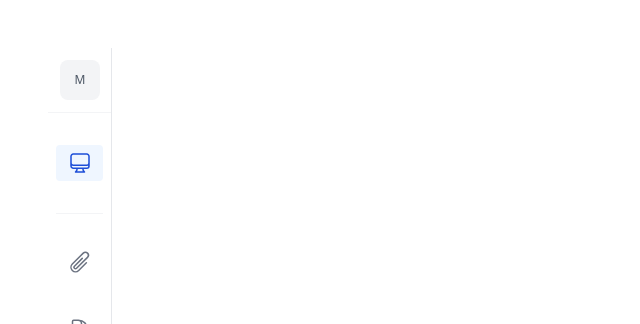
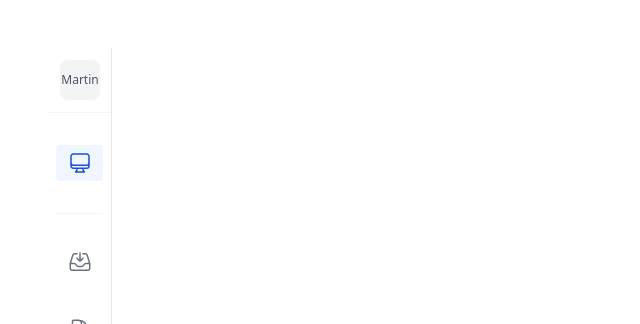
Before and after one commit to martinskerr/intranetTrabajadores, a React (Vite) app in the folder clienteFront/cliente/: page /index in a window 1280 px wide. Shown: the top 324 px of the page, without its empty margins (0-640 px from the left). Built offline with nearby package versions, Linux system fonts and the light colour scheme.

Commit message:
fixed sidebar icons

```diff
--- a/clienteFront/cliente/src/components/sideBar.jsx
+++ b/clienteFront/cliente/src/components/sideBar.jsx
@@ -6,7 +6,7 @@ const Sidebar = () => {
       <div>
         <div className="inline-flex h-16 w-16 items-center  justify-center">
           <span className="grid h-10 w-10 place-content-center rounded-lg bg-gray-100 text-xs text-gray-600">
-            M
+            Martin
           </span>
         </div>
 
@@ -40,8 +40,9 @@ const Sidebar = () => {
                   className="group relative flex justify-center rounded px-2 py-5 text-gray-500 hover:bg-gray-50 hover:text-gray-700"
                 >
                 <svg xmlns="http://www.w3.org/2000/svg" fill="none" viewBox="0 0 24 24" stroke-width="1.5" stroke="currentColor" class="w-6 h-6">
-                <path stroke-linecap="round" stroke-linejoin="round" d="M18.375 12.739l-7.693 7.693a4.5 4.5 0 01-6.364-6.364l10.94-10.94A3 3 0 1119.5 7.372L8.552 18.32m.009-.01l-.01.01m5.699-9.941l-7.81 7.81a1.5 1.5 0 002.112 2.13" />
+                  <path stroke-linecap="round" stroke-linejoin="round" d="M9 3.75H6.912a2.25 2.25 0 00-2.15 1.588L2.35 13.177a2.25 2.25 0 00-.1.661V18a2.25 2.25 0 002.25 2.25h15A2.25 2.25 0 0021.75 18v-4.162c0-.224-.034-.447-.1-.661L19.24 5.338a2.25 2.25 0 00-2.15-1.588H15M2.25 13.5h3.86a2.25 2.25 0 012.012 1.244l.256.512a2.25 2.25 0 002.013 1.244h3.218a2.25 2.25 0 002.013-1.244l.256-.512a2.25 2.25 0 012.013-1.244h3.859M12 3v8.25m0 0l-3-3m3 3l3-3" />
                 </svg>
+
 
 
               <span
--- a/clienteFront/cliente/src/pages/login.jsx
+++ b/clienteFront/cliente/src/pages/login.jsx
@@ -11,9 +11,7 @@ const Login = () => {
           <h2 className=" py-6 text-center text-3xl font-extrabold text-gray-900 border rounded-md">
             Bienvenido a tu Oficina Virtual
           </h2>
-          <h3 className="mt-6 text-center text-3xl font-extrabold text-gray-900">
-            Iniciar Sesión
-          </h3>
+
         </div>
         <form className="mt-8 space-y-6" action="#" method="POST">
           <input type="hidden" name="remember" defaultValue="true" />
```
